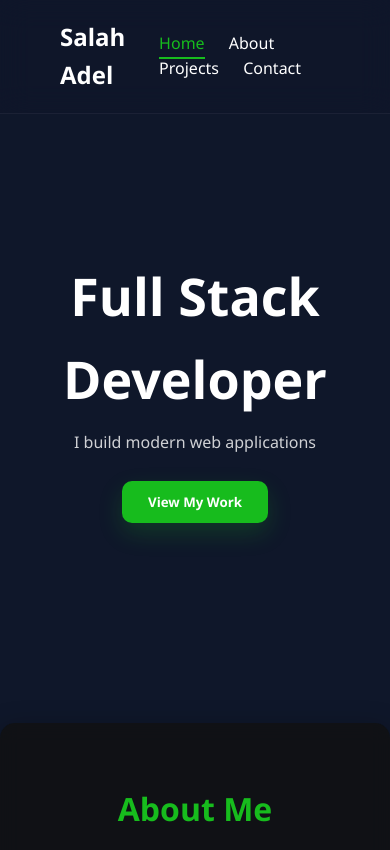
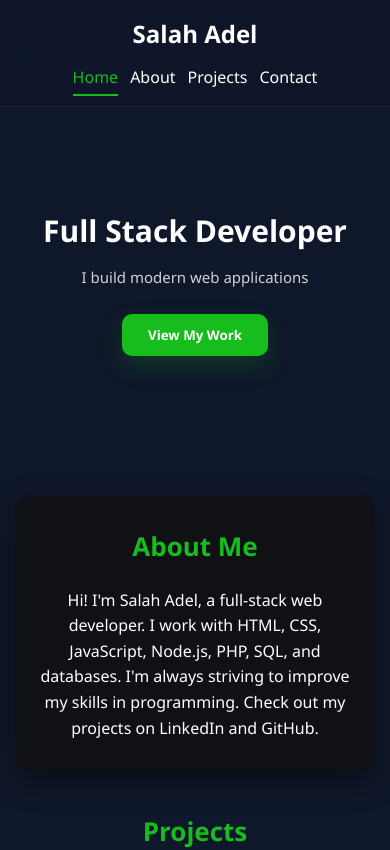
Before and after one commit to salahadel20003-boop/portfolio, a plain HTML site: page index.html in a window 390 px wide. Shown: the top 850 px of the page. Drawn offline with Linux system fonts and the light colour scheme; no server answers.

Commit message:
Update style.css

```diff
--- a/css/style.css
+++ b/css/style.css
@@ -261,3 +261,86 @@ footer {
   text-align: center;
   display: none;
 }
+a {
+  color: #38bdf8;
+}
+
+a:hover {
+  color: #17bc1d;
+}
+
+#projects h2 {
+  text-align: center;
+  color: #17bc1d;
+  font-size: 32px;
+  margin-bottom: 20px;
+}
+
+#contact textarea {
+  min-height: 120px;
+  resize: vertical;
+}
+
+#contact input::placeholder,
+#contact textarea::placeholder {
+  color: #94a3b8;
+}
+
+@media (max-width: 768px) {
+  header {
+    padding: 15px 20px;
+    flex-direction: column;
+    gap: 12px;
+  }
+
+  nav {
+    display: flex;
+    flex-wrap: wrap;
+    justify-content: center;
+    gap: 12px;
+  }
+
+  nav a {
+    margin-left: 0;
+  }
+
+  .hero {
+    padding: 100px 20px;
+  }
+
+  .hero h1 {
+    font-size: 36px;
+  }
+
+  #about,
+  #contact {
+    padding: 30px 20px;
+    margin: 40px 15px;
+  }
+
+  .projects-container {
+    padding: 25px 15px;
+    grid-template-columns: 1fr;
+  }
+
+  .project-card {
+    width: 100%;
+    max-width: 300px;
+  }
+}
+
+@media (max-width: 480px) {
+  .hero h1 {
+    font-size: 30px;
+  }
+
+  .hero p {
+    font-size: 15px;
+  }
+
+  #about h2,
+  #contact h2,
+  #projects h2 {
+    font-size: 26px;
+  }
+}
```
